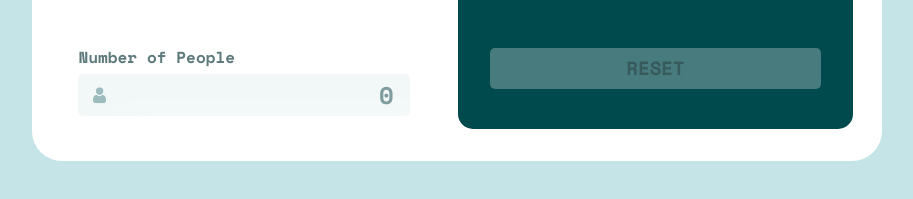
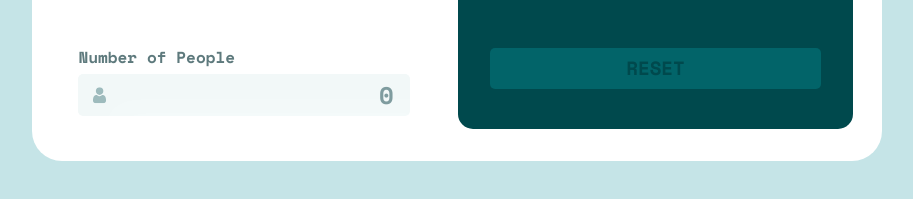
Before and after one commit to tan911/Tip-calculator-app, a website: page index.html in a window 1280 px wide. Shown: the part 525-724 px from the top of the page, without its empty margins (183-1096 px from the left). Drawn offline with nearby package versions, Linux system fonts and the light colour scheme; files that its build step writes are made by us from their sources.

Commit message:
working with disbled buttons

```diff
--- a/scss/_component.scss
+++ b/scss/_component.scss
@@ -1,8 +1,37 @@
+@use './base' as queries;
+
 .btn__reset {
     font-size: 1.2rem;
     padding: 0.4rem 0;
+    background-color: hsl(183, 96%, 21%);
+    color: hsl(183, 100%, 15%);
     border: none;
     border-radius: 5px;
     text-transform: uppercase;
     cursor: pointer;
+    transition: all 0.3s ease;
+
+
+    @include queries.respond(screen-xxl) {
+        font-size: 1.75rem;
+    }
+
+    &:hover {
+        color: var(--color-002);
+        background-color: var(--color-005);
+    }
+
+    &:active {
+        background-color: var(--color-001);
+    }
 }
+
+button:disabled,
+button[disabled],
+button:hover:disabled,
+button:focus:disabled,
+button:active:disabled {
+    background-color: hsl(183, 96%, 21%);
+    color: hsl(183, 100%, 15%);
+    cursor: not-allowed;
+}
```
